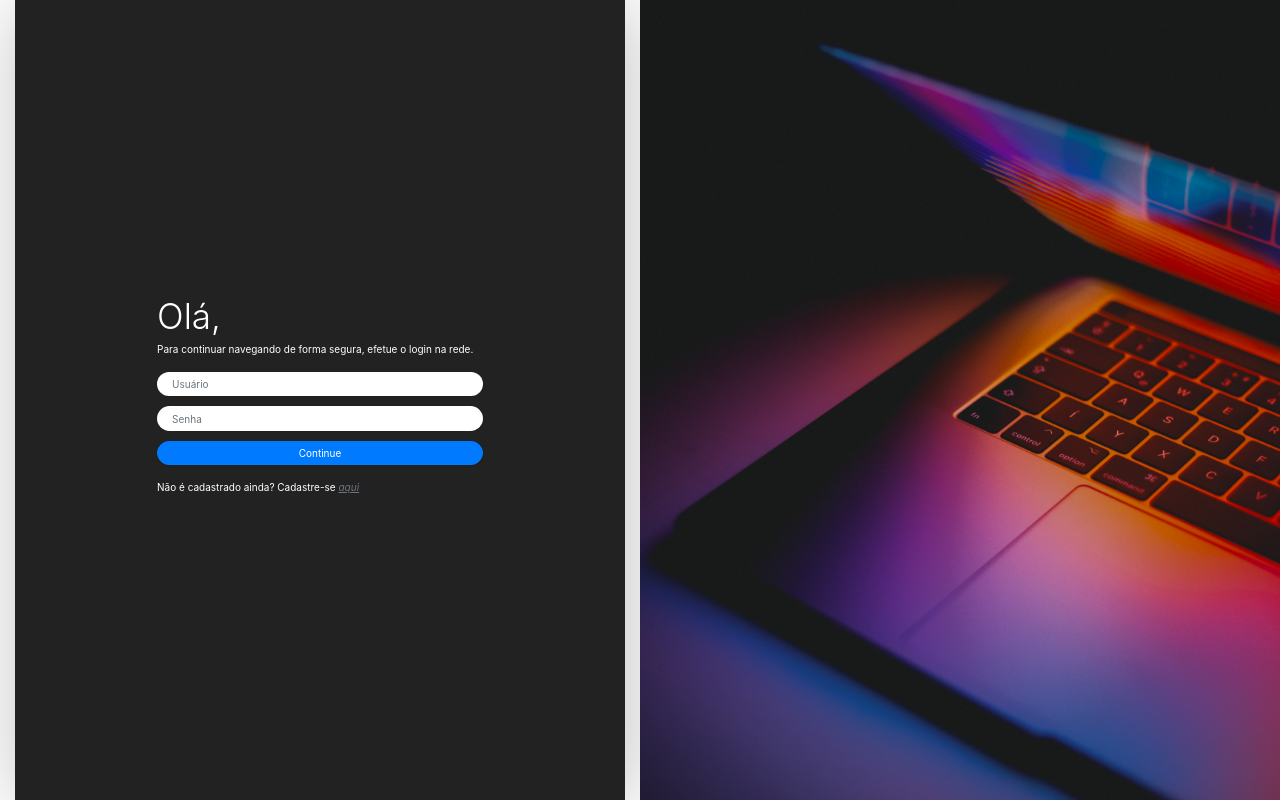
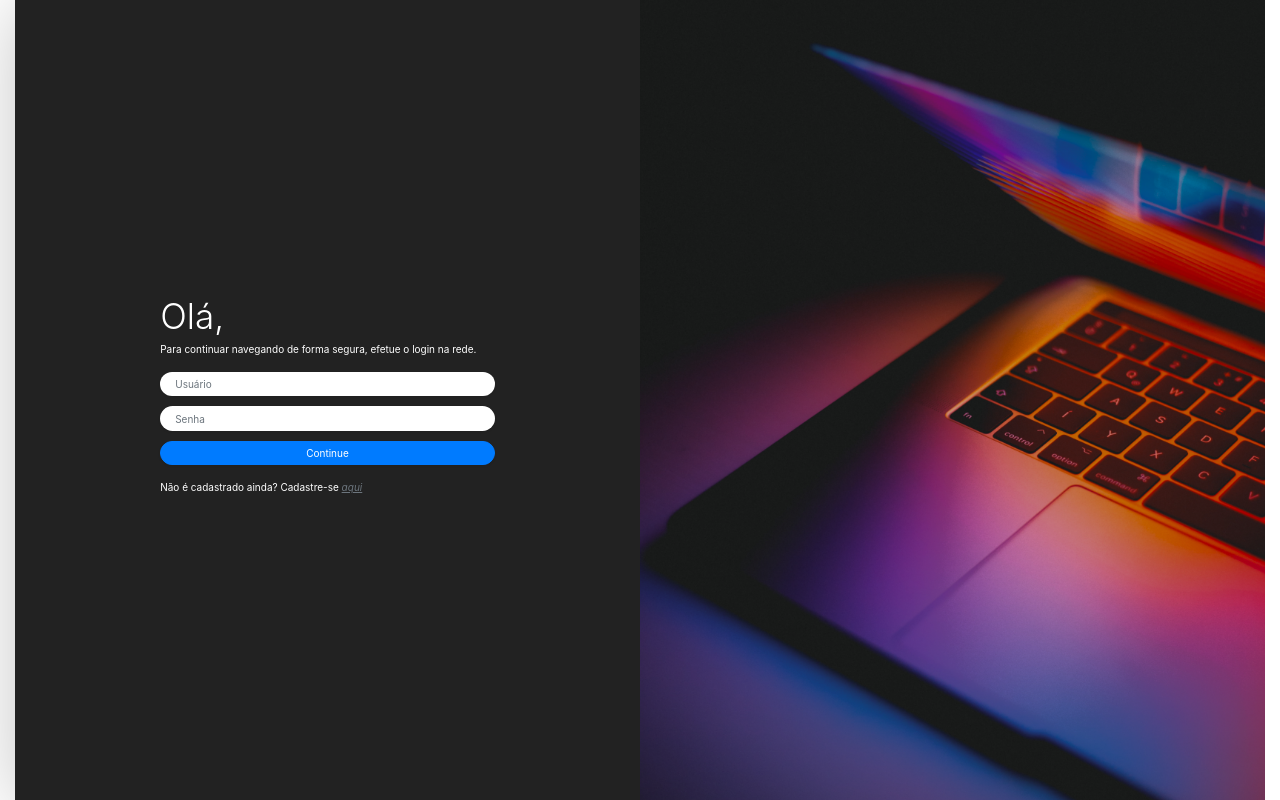
Before and after one commit to Rhaisssa/projeto-final2.0, an Angular app: page /register in a window 1280 px wide. Built offline with nearby package versions, Linux system fonts and the light colour scheme; a web font is replaced by a local one.

Commit message:
solving a little problem -- no-gutters

```diff
--- a/src/app/register/register.component.html
+++ b/src/app/register/register.component.html
@@ -38,8 +38,8 @@
   </div>
 -------------->
 
-  <div class="container-fluid">
-    <div class="row no-gutter">
+  <div class="container-fluid no-gutters">
+    <div class="row no-gutters">
       <div class="col-md-6">
         <div class="login d-flex align-items-center py-5">
           <div class="container">
@@ -91,6 +91,6 @@
           </div>
         </div>
       </div>
-      <div class="col-md-6 d-none d-md-flex bg-image"></div>
+      <div class="col-md-6 d-none d-md-flex bg-image no-gutters"></div>
     </div>
   </div>
```
